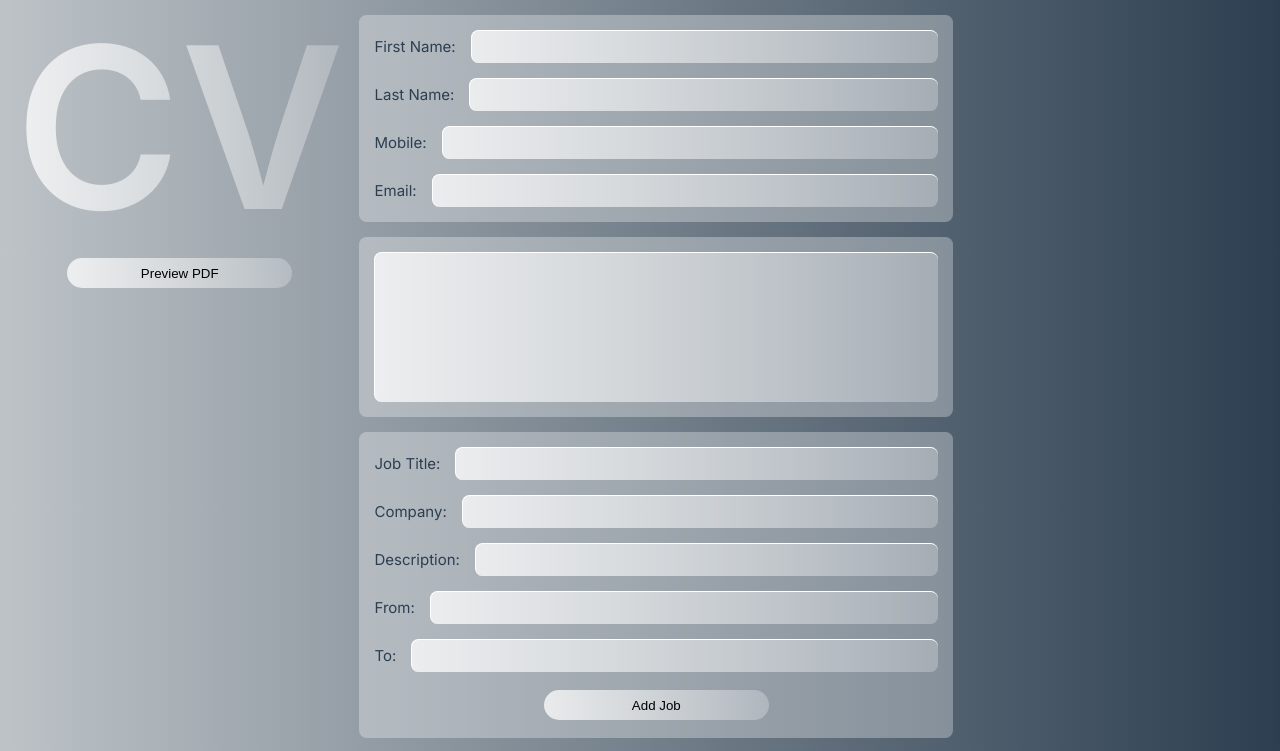
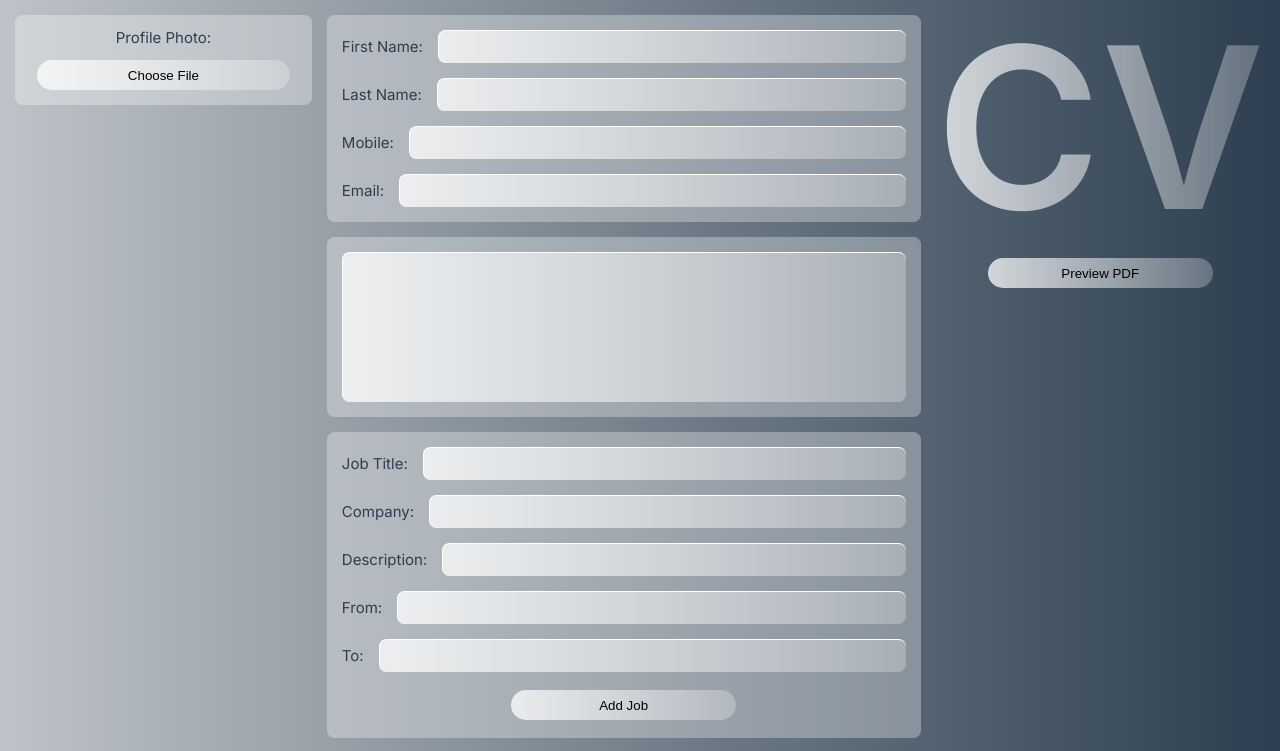
Before and after one commit to Vyonyx/cv-maker, a React (Create React App) app: page / in a window 1280 px wide. Shown: the top 751 px of the page. Built offline with nearby package versions, Linux system fonts and the light colour scheme.

Commit message:
Photo upload refactored.

```diff
--- a/src/App.js
+++ b/src/App.js
@@ -108,31 +108,30 @@ function App() {
             <SchoolForm history={schoolList} addToHistory={setSchoolList} />
           </div>
 
-          {/* <div>
-              <PhotoUpload
-                setPhoto={this.setProfilePhoto}
-                photo={this.state.profilePhoto}
-              />
-              <SkillsForm
+          <div>
+            <PhotoUpload photo={profilePhoto} setPhoto={setProfilePhoto} />
+
+            {/* <SkillsForm
               key={uniqid()}
               formSubmit={this.appendToListState}
               history={this.state.skillsList}
               deleteListItem={this.deleteListItem}
-              />
-              <HobbiesForm
+            /> */}
+
+            {/* <HobbiesForm
               key={uniqid()}
               formSubmit={this.appendToListState}
               history={this.state.hobbiesList}
               deleteListItem={this.deleteListItem}
-              />
+            /> */}
 
-              <AwardsForm
+            {/* <AwardsForm
               key={uniqid()}
               formSubmit={this.appendToListState}
               history={this.state.awardsList}
               deleteListItem={this.deleteListItem}
-              />
-            </div> */}
+            /> */}
+          </div>
 
           <div>
             <StyledLogo className="logo">CV</StyledLogo>
--- a/src/components/PhotoUpload.js
+++ b/src/components/PhotoUpload.js
@@ -1,29 +1,53 @@
-import React, {Component} from 'react'
+import React, { Component } from 'react'
 
-import {StyledPhotoUpload} from './styles/PhotoUpload.styled'
+import { StyledPhotoUpload } from './styles/PhotoUpload.styled'
 
-class PhotoUpload extends Component {
-    state = {
-      photo: ''
+// class PhotoUpload extends Component {
+//     state = {
+//       photo: ''
+//     }
+
+//     whenPhotoUploaded = (event) => {
+//       this.setState(prevState => {
+//         prevState.photo = URL.createObjectURL(event.target.files[0])
+//       }, () => {this.props.setPhoto(this.state.photo)})
+//     }
+
+//     render() {
+//       const { photo } = this.props
+//       // const profilePhoto = new URL(photo)
+//       return (
+//         <StyledPhotoUpload>
+//           <label>Profile Photo: </label>
+//           <input id='photo' type='file' title=' ' onChange={this.whenPhotoUploaded}></input>
+//           {photo != null && <div><img src={photo} alt=''></img></div>}
+//         </StyledPhotoUpload>
+//       )
+//     }
+//   }
+
+function PhotoUpload({ photo, setPhoto }) {
+  const handlePhotoUpload = (e) => {
+    const url = URL.createObjectURL(e.target.files[0])
+    setPhoto(url)
   }
 
-    whenPhotoUploaded = (event) => {
-      this.setState(prevState => {
-        prevState.photo = URL.createObjectURL(event.target.files[0])
-      }, () => {this.props.setPhoto(this.state.photo)})
-    }
-
-    render() {
-      const { photo } = this.props
-      // const profilePhoto = new URL(photo)
   return (
     <StyledPhotoUpload>
       <label>Profile Photo: </label>
-          <input id='photo' type='file' title=' ' onChange={this.whenPhotoUploaded}></input>
-          {photo != null && <div><img src={photo} alt=''></img></div>}
+      <input
+        id="photo"
+        type="file"
+        title=" "
+        onChange={handlePhotoUpload}
+      ></input>
+      {photo != null && (
+        <div>
+          <img src={photo} alt=""></img>
+        </div>
+      )}
     </StyledPhotoUpload>
   )
 }
-  }
 
 export default PhotoUpload
```
Lines whose indentation alone changed are shown as unchanged.
